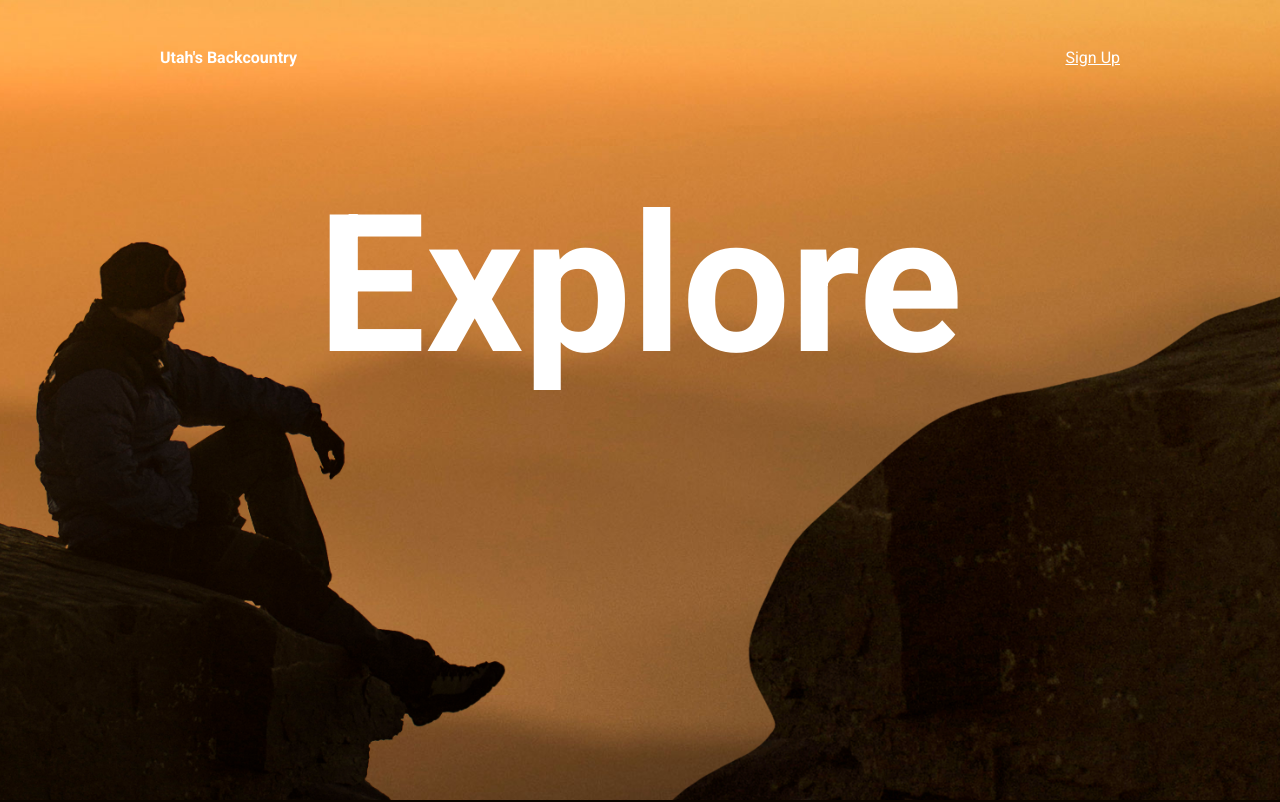
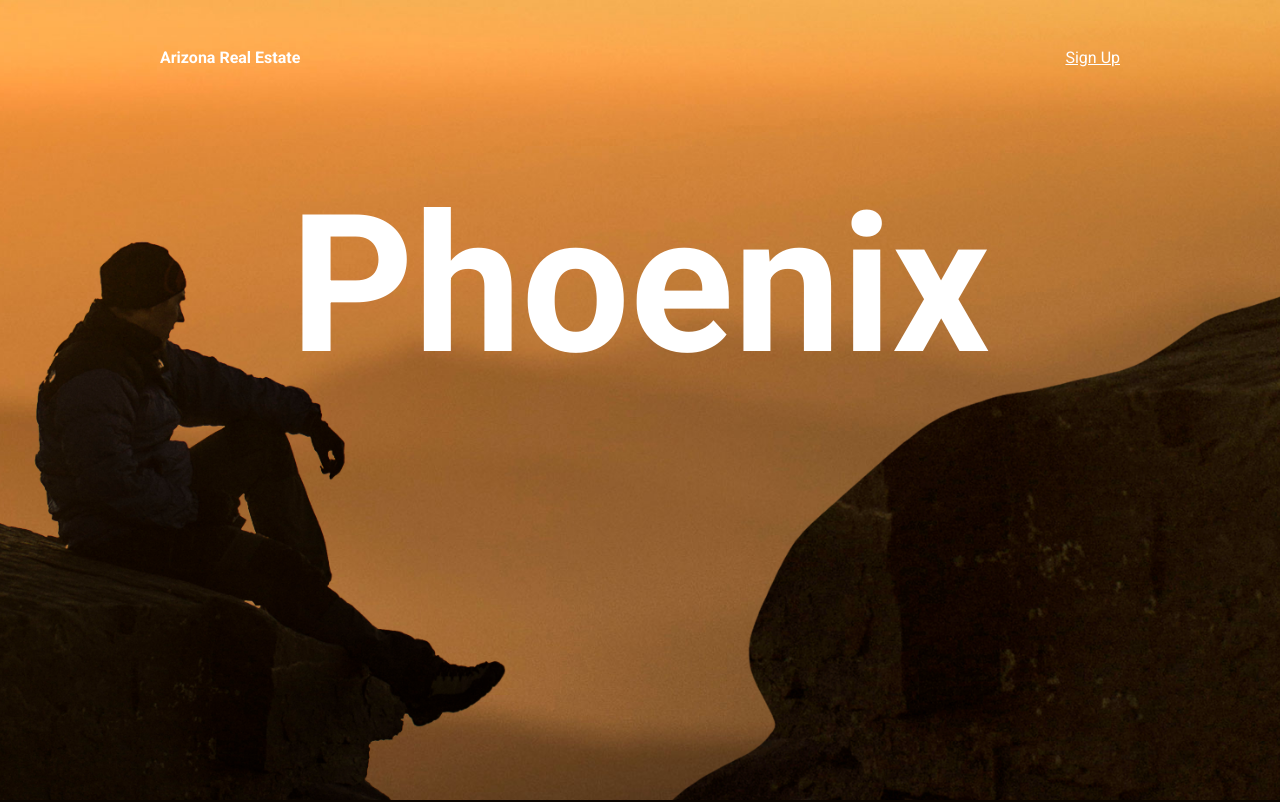
Before and after one commit to jamesdesigns/parallax-with-layers, a plain HTML site: page index.html in a window 1280 px wide. Shown: the top 802 px of the page. Drawn offline with nearby package versions, Linux system fonts and the light colour scheme; a script that the page names is missing.

Commit message:
Change the Logo name and the hero header

```diff
--- a/index.html
+++ b/index.html
@@ -12,11 +12,11 @@
 <body>
   <section>
     <nav>
-      <h4>Utah's Backcountry</h4>
+      <h4>Arizona Real Estate</h4>
       <a href="#" class="button">Sign Up</a>
     </nav>
     <div class="container">
-      <h2 class="main-title">Explore</h2>
+      <h2 class="main-title">Phoenix</h2>
       <img src="images/wallpaper-bg.jpg" class="bg1" alt="" />
       <img src="images/man.png" class="man" alt="" />
       <img src="images/foreground.png" class="rock" alt="" />
```
